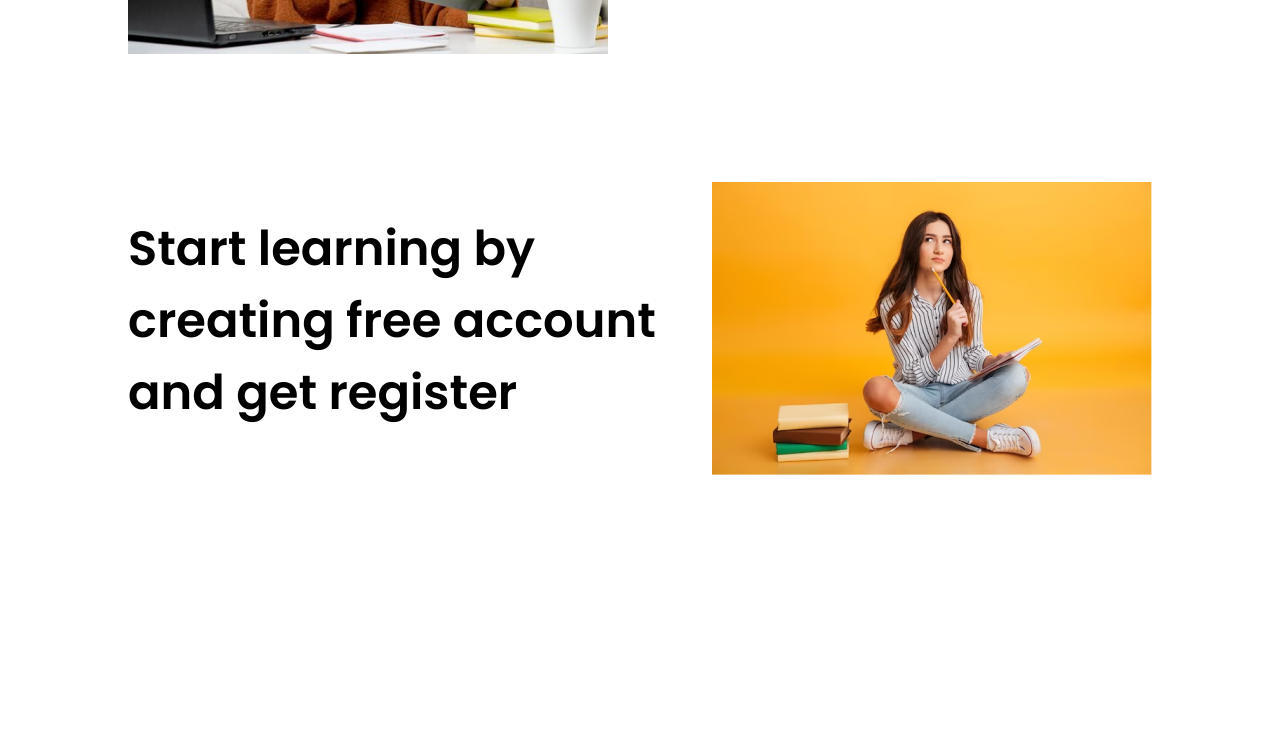
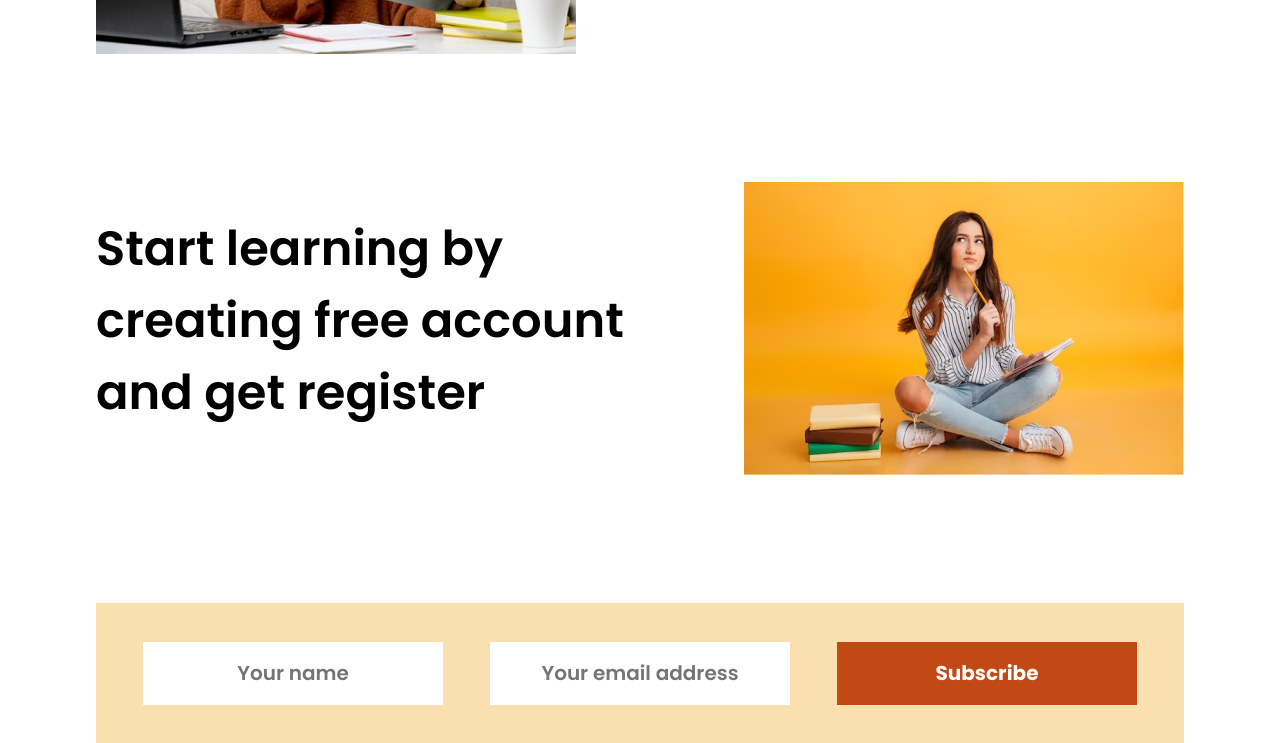
Before and after one commit to jeziel-almeida/site-educare, a plain HTML site: page index.html in a window 1280 px wide. Shown: the part 1112-1855 px from the top of the page. Before the commit the page ends 1715 px from the top, so only its background shows below. Drawn offline with Linux system fonts and the light colour scheme.

Commit message:
feat: add register section

```diff
--- a/index.html
+++ b/index.html
@@ -77,6 +77,14 @@
                 <img src="/public/assets/description-section/woman-thinking.png" alt="Woman thinking">
             </div>
         </section>
+
+        <section class="register-section">
+            <input type="text" placeholder="Your name">
+            <input type="text" placeholder="Your email address">
+            <button>
+                Subscribe
+            </button>
+        </section>
     </main>
 
     <footer>
--- a/styles/header.css
+++ b/styles/header.css
@@ -8,7 +8,7 @@ header {
 }
 
 header .header-wrapper {
-    width: 80%;
+    width: 85%;
     display: flex;
     justify-content: space-between;
     align-items: center;
--- a/styles/main.css
+++ b/styles/main.css
@@ -2,7 +2,7 @@ main .main-section {
     display: flex;
     justify-content: space-between;
     align-items: center;
-    width: 80%;
+    width: 85%;
     margin: 3rem auto;
 }
 
@@ -46,7 +46,7 @@ main .description-section {
 }
 
 main .description-section .card {
-    width: 80%;
+    width: 85%;
     margin: 8rem auto;
     display: flex;
     justify-content: space-between;
@@ -64,3 +64,32 @@ main .description-section .text-wrapper li {
     font-weight: 400;
     margin-left: 24px;
 }
+
+main .register-section {
+    height: 140px;
+    width: 85%;
+    margin: 0 auto;
+    background-color: var(--primary-color);
+    display: flex;
+    justify-content: space-evenly;
+    align-items: center;
+}
+
+main .register-section input {
+    width: 300px;
+    height: 63px;
+    border: none;
+    font-size: 20px;
+    font-weight: 600;
+    text-align: center;
+}
+
+main .register-section button {
+    width: 300px;
+    height: 63px;
+    border: none;
+    font-size: 20px;
+    font-weight: 700;
+    background-color: var(--secondary-color);
+    color: white;
+}
```
